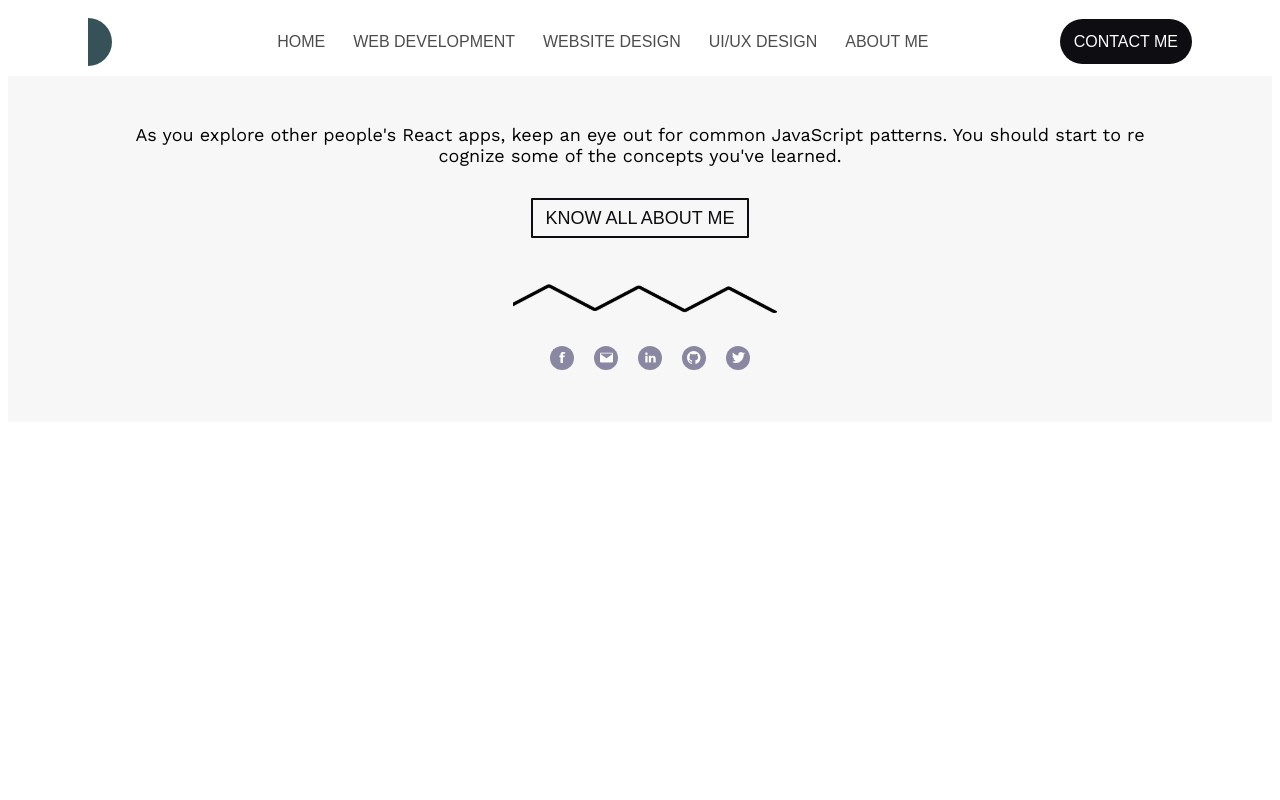
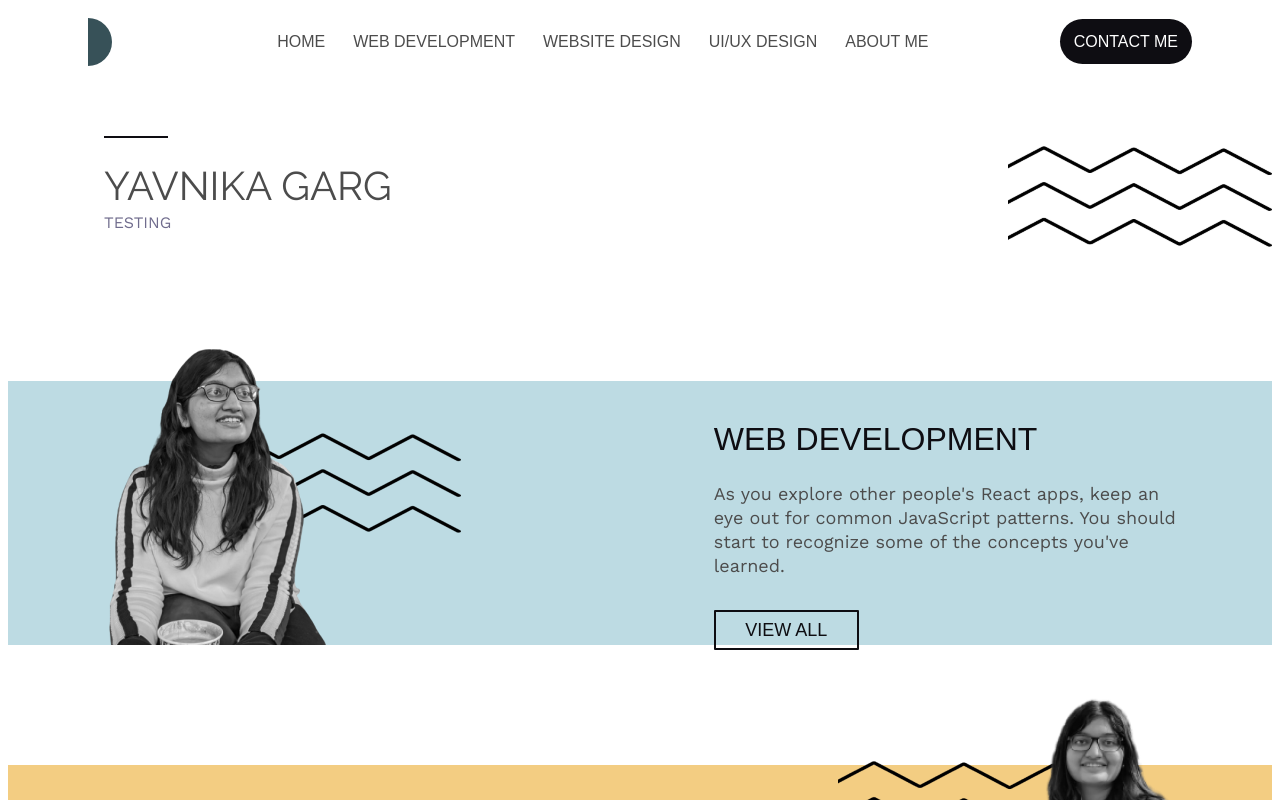
Before and after one commit to Yavnikaa/yav-portfolio-website, a React (Create React App) app: page / in a window 1280 px wide. Shown: the top 800 px of the page. Built offline with nearby package versions, Linux system fonts and the light colour scheme; a web font is replaced by a local one.

Commit message:
Add hashrouter for deployment

```diff
--- a/src/App.js
+++ b/src/App.js
@@ -1,15 +1,15 @@
 import React, {Component} from 'react'
-import { BrowserRouter as Router, Route, Switch } from "react-router-dom";
+import { HashRouter as Router, Route, Switch } from "react-router-dom";
 import {Header, Footer, Home, About, UXDesign, WebDevelopment, WebsiteDesign} from './components';
 
 class App extends Component {
   render() {
     return (
       <div className="App">
-        <Router>
+        <Router basename='/'>
           <Header/>
           <Switch>
-          <Route path="/yav-portfolio-website" exact component={() => <Home/>} />
+          <Route path="/" exact component={() => <Home/>} />
           <Route path="/uxdesign" exact component={() => <UXDesign/>} />
           <Route path="/about" exact component={() => <About />} />
           <Route path="/webd" exact component={() => <WebDevelopment />} />
--- a/src/components/header.js
+++ b/src/components/header.js
@@ -9,7 +9,7 @@ class Header extends Component{
             <div className='header-container'>
                 <img src={circle}/>
                 <div className='header-box'>
-                <Link to='./yav-portfolio-website' className='header-title'> HOME </Link>
+                <Link to='./' className='header-title'> HOME </Link>
                 <Link to='./webd' className='header-title'> WEB DEVELOPMENT </Link>
                 <Link to='./websites' className='header-title'> WEBSITE DESIGN </Link>
                 <Link to='./uxdesign' className='header-title'> UI/UX DESIGN </Link>
```
Also changed, not shown: src/components/about.js (line endings or trailing spaces).
